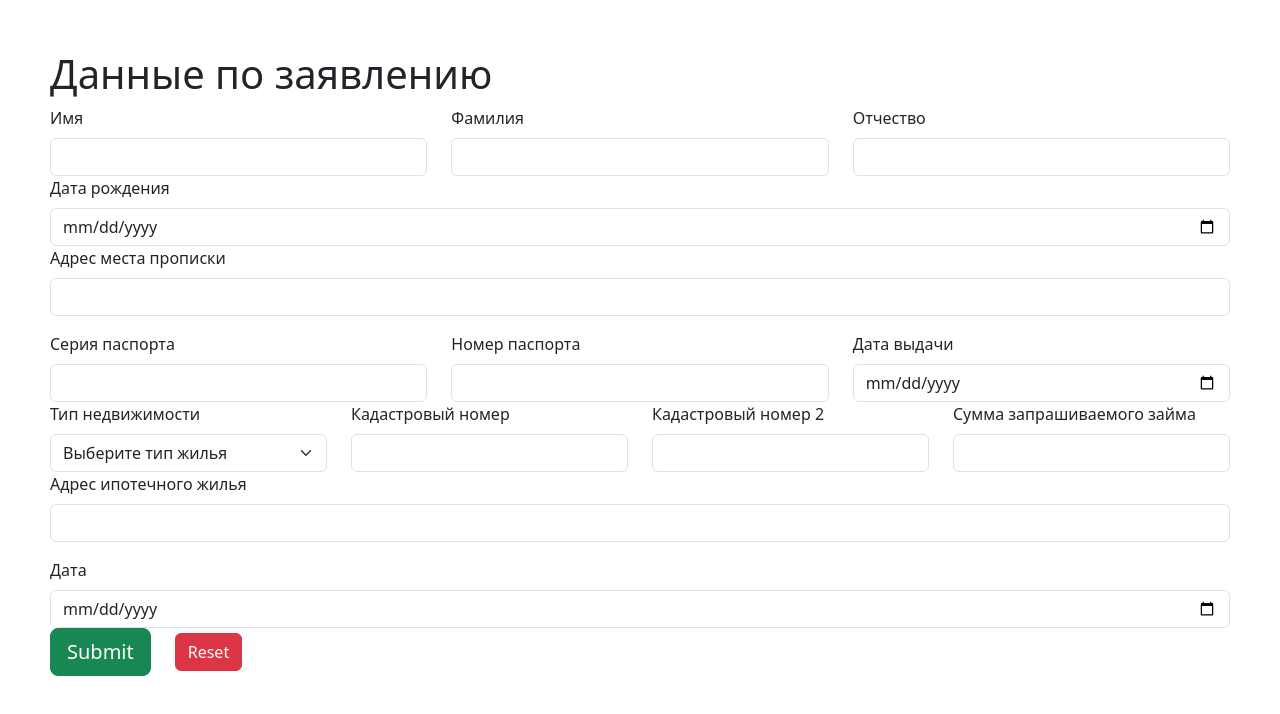
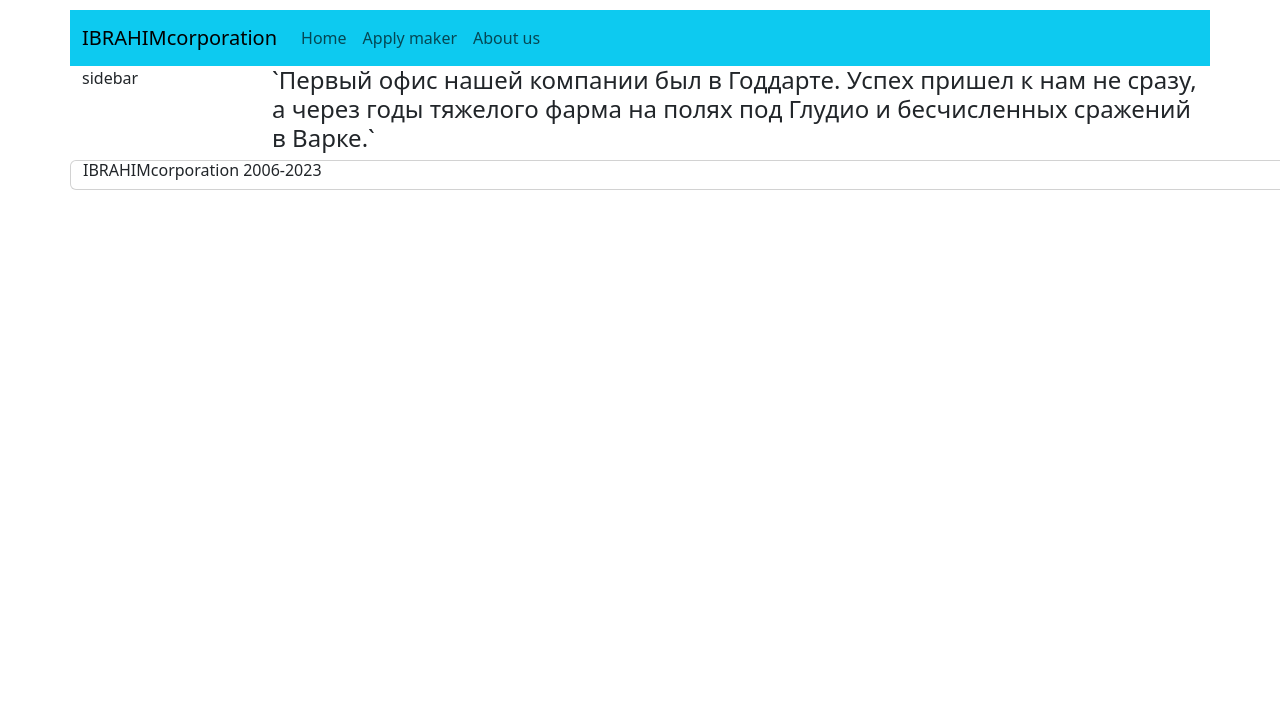
Before and after one commit to DEHbNO4b/applyForm-frontend, a React (Create React App) app: page /about_us in a window 1280 px wide. Shown: the top 714 px of the page. Built offline with nearby package versions, Linux system fonts and the light colour scheme.

Commit message:
made header,footer,sidebar,navlinks etc

```diff
--- a/package.json
+++ b/package.json
@@ -10,6 +10,7 @@
     "react": "^18.2.0",
     "react-bootstrap": "^2.7.2",
     "react-dom": "^18.2.0",
+    "react-router-dom": "^6.9.0",
     "react-scripts": "5.0.1",
     "react-to-print": "^2.14.12",
     "web-vitals": "^2.1.4"
--- a/src/App.css
+++ b/src/App.css
@@ -1,5 +1,5 @@
 
 .App {
-  margin: 50px 50px 50px 50px;
+  margin: 10px 10px 10px 10px;
   padding: 20 20 20 20;
 }
--- a/src/App.js
+++ b/src/App.js
@@ -1,20 +1,39 @@
 import './App.css';
 
 import '../node_modules/bootstrap/dist/css/bootstrap.min.css';
-import PdfComponent from './PdfComponent';
-import ApplyForm from './ApplyForm'
+import PdfComponent from './components/PdfComponent';
+import AboutUs from './components/AboutUs';
+import ApplyForm from './components/ApplyForm'
+import Sidebar from './components/Sidebar';
+import Footer from './components/Footer';
+import Header from './components/Header';
+import Home from './components/Home';
+import { Routes, Route } from 'react-router-dom'
+import { Col, Container, Row } from 'react-bootstrap';
 
 
 function App() {
-  // handleSubmit(event) {
-  //   alert('Отправленное имя: ' + this.state.value);
-  //   event.preventDefault();
-  // }
   return (
     <div className="App">
-      <ApplyForm />
-      {/* <PdfComponent  /> */}
-
+      <Container>
+        <Row>
+          <Header />
+        </Row>
+        <Row >
+          <Col xs={2}>  <Sidebar />  </Col>
+          {/* <PdfComponent  /> */}
+          <Col >
+            <Routes>
+              <Route path='/apply_maker' element={<ApplyForm />} />
+              <Route path="/" element={<Home />} />
+              <Route path="/about_us" element={<AboutUs />} />
+            </Routes>
+          </Col>
+        </Row>
+        <Row>
+          <Footer />
+        </Row>
+      </Container>
     </div>
   );
 }
--- /dev/null
+++ b/src/components/AboutUs.js
@@ -0,0 +1,8 @@
+function AboutUs(){
+    return(
+        <div>
+            <h4>`Первый офис нашей компании был в Годдарте.
+            Успех пришел к нам не сразу, а через годы тяжелого фарма на полях под Глудио и бесчисленных сражений в Варке.`</h4>
+        </div>
+    )
+}export default AboutUs
--- a/src/ApplyForm.js
+++ b/src/components/ApplyForm.js
@@ -10,17 +10,17 @@ import { useState } from 'react';
 function ApplyForm() {
     const url = "http://localhost:9090"
     const [form, setForm] = useState({
-        firstName: '',
-        lastName: '',
-        fathersName: '',
-        borneDate: '',
+        first_name: '',
+        last_name: '',
+        fathers_name: '',
+        borne_date: '',
         adress1: '',
         adress2: '',
-        passportSeries: '',
-        passportNumber: '',
-        dateIssue: '',
-        propertyType: '',
-        propertyNumber: '',
+        passport_series: 0,
+        passport_number: '',
+        date_issue: '',
+        property_type: '',
+        property_number: '',
         amount: '',
         date: '',
     })
@@ -28,34 +28,45 @@ function ApplyForm() {
     const handleChange = (e) => {
         setForm({ ...form, [e.target.name]: e.target.value });
     }
-
+    const checkForm = function (f) {
+        for (var key in f) {
+            if (f[key] === "") {
+                alert("заполните поле " + key)
+                return false
+            }
+        }
+        return true
+    }
     const submitButton = (e) => {
         e.preventDefault();
-        console.log(form);
-
+        let checking = checkForm(form)
+        if (checking === false) {
+            return
+        }
         fetch(url + `/applyes`, {
             method: 'POST',
-            headers: {
-                'Content-Type': 'application/x-www-form-urlencoded',
-            },
             body: JSON.stringify(form)
+        }).then(response => {
+            if (response.status !== 200) { alert("что то не так: " + response.status + response.statusText) }
+            else { alert("Данные заявления добавлены на сервер")}
         })
-        // resetButton()
+        resetButton()
     }
+
     const resetButton = () => {
         setForm({
-            firstName: '',
-            lastName: '',
-            fathersName: '',
-            borneDate: '',
+            first_name: '',
+            last_name: '',
+            fathers_name: '',
+            borne_date: '',
             adress1: '',
             adress2: '',
-            passportSeries: '',
-            passportNumber: '',
-            dateIssue: '',
-            propertyType: '',
-            propertyNumber: '',
-            propertyNumber2: '',
+            passport_series: '',
+            passport_number: '',
+            date_issue: '',
+            property_type: '',
+            property_number: '',
+            property_number2: '',
             amount: '',
             date: '',
         })
@@ -67,22 +78,23 @@ function ApplyForm() {
             <Form >
                 <Row>
                     <Col>
-                        <Form.Label>Имя</Form.Label>
-                        <FormControl type='text' name='firstName' className='form-control' onChange={handleChange} />
+                        <Form.Label>Фамилия</Form.Label>
+                        <FormControl type='text' name='last_name' className='form-control' onChange={handleChange} />
                     </Col>
                     <Col>
-                        <Form.Label>Фамилия</Form.Label>
-                        <FormControl type='text' name='lastName' className='form-control' onChange={handleChange} />
+                        <Form.Label>Имя</Form.Label>
+                        <FormControl type='text' name='first_name' className='form-control' onChange={handleChange} />
                     </Col>
+
                     <Col>
                         <Form.Label>Отчество</Form.Label>
-                        <FormControl type='text' name='fathersName' onChange={handleChange} />
+                        <FormControl type='text' name='fathers_name' onChange={handleChange} />
                     </Col>
                 </Row>
                 <Row>
                     <Col>
                         <Form.Label>Дата рождения</Form.Label>
-                        <FormControl type='date' name='borneDate' onChange={handleChange} />
+                        <FormControl type='date' name='borne_date' onChange={handleChange} />
                     </Col>
                 </Row>
                 <Form.Group className="mb-3" controlId=''>
@@ -92,21 +104,21 @@ function ApplyForm() {
                 <Row>
                     <Col>
                         <Form.Label>Серия паспорта</Form.Label>
-                        <FormControl type='number' name='passportSeries' onChange={handleChange} />
+                        <FormControl type='number' name='passport_series' onChange={handleChange} />
                     </Col>
                     <Col>
                         <Form.Label>Номер паспорта</Form.Label>
-                        <FormControl type='number' name='passportNumber' onChange={handleChange} />
+                        <FormControl type='number' name='passport_number' onChange={handleChange} />
                     </Col>
                     <Col>
                         <Form.Label>Дата выдачи</Form.Label>
-                        <FormControl type='date' name='dateIssue' onChange={handleChange} />
+                        <FormControl type='date' name='date_issue' onChange={handleChange} />
                     </Col>
                 </Row>
                 <Row>
                     <Col>
                         <Form.Label >Тип недвижимости</Form.Label>
-                        <Form.Select onChange={handleChange} name='propertyType' type='text'>
+                        <Form.Select onChange={handleChange} name='property_type' type='text'>
                             <option  >Выберите тип жилья</option>
                             <option value="Квартира" >Квартира</option>
                             <option value="Земельный участок" >Земельный участок</option>
@@ -115,11 +127,11 @@ function ApplyForm() {
                     </Col>
                     <Col>
                         <Form.Label>Кадастровый номер</Form.Label>
-                        <FormControl type='text' name='propertyNumber' onChange={handleChange} />
+                        <FormControl type='text' name='property_number' onChange={handleChange} />
                     </Col>
                     <Col>
                         <Form.Label>Кадастровый номер 2</Form.Label>
-                        <FormControl type='text' name='propertyNumber2' onChange={handleChange} />
+                        <FormControl type='text' name='property_number2' onChange={handleChange} />
                     </Col>
                     <Col>
                         <Form.Label>Сумма запрашиваемого займа</Form.Label>
@@ -131,12 +143,12 @@ function ApplyForm() {
                     <Form.Control type='text' name='adress2' onChange={handleChange} />
                 </Form.Group>
                 <Form.Label>Дата</Form.Label>
-                <FormControl type='date' name='date' />
+                <FormControl type='date' name='date' onChange={handleChange} />
                 <Col>
                     <Button variant="primary" type="submit" onClick={submitButton} className="me-4 btn btn-success btn-lg btn-block">
                         Submit
                     </Button>
-                    <Button variant='danger' type='submit' onClick={resetButton}>Reset</Button>
+                    <Button variant='danger' type='reset' onClick={resetButton}>Reset</Button>
                 </Col>
             </Form>
         </div>
--- /dev/null
+++ b/src/components/Footer.js
@@ -0,0 +1,10 @@
+import { Card } from "react-bootstrap"
+
+function Footer() {
+    return (
+        <Card style={{ position:"fixed" }}>
+            <h6>IBRAHIMcorporation 2006-2023</h6>
+        </Card>
+    )
+}
+export default Footer
--- /dev/null
+++ b/src/components/Header.js
@@ -0,0 +1,20 @@
+import { Navbar,Nav,Container } from "react-bootstrap"
+function Header() {
+    return (
+
+        <Navbar variant="light" bg="info" expand="lg">
+            <Container>
+                <Navbar.Brand href="/about_us">IBRAHIMcorporation</Navbar.Brand>
+                <Navbar.Toggle aria-controls="basic-navbar-nav" />
+                <Navbar.Collapse id="basic-navbar-nav">
+                    <Nav className="me-auto">
+                        <Nav.Link href="/">Home</Nav.Link>
+                        <Nav.Link href="/apply_maker">Apply maker</Nav.Link>
+                        <Nav.Link href="/about_us">About us</Nav.Link>
+                    </Nav>
+                </Navbar.Collapse>
+            </Container>
+        </Navbar>
+    )
+}
+export default Header
--- /dev/null
+++ b/src/components/Home.js
@@ -0,0 +1,8 @@
+function Home(){
+    return (
+        <div>
+HOME
+        </div>
+    )
+}
+export default Home
--- /dev/null
+++ b/src/components/Sidebar.js
@@ -0,0 +1,10 @@
+import React from "react";
+
+function Sidebar() {
+    return (
+        <div className="sideBar">
+sidebar
+        </div>
+    );
+}
+export default Sidebar;
--- a/src/index.js
+++ b/src/index.js
@@ -2,11 +2,14 @@ import React from 'react';
 import ReactDOM from 'react-dom/client';
 import App from './App';
 //import reportWebVitals from './reportWebVitals';
+import { BrowserRouter } from 'react-router-dom';
 
 const root = ReactDOM.createRoot(document.getElementById('root'));
 root.render(
   <React.StrictMode>
-    <App />
+    <BrowserRouter>
+      <App />
+    </BrowserRouter>
   </React.StrictMode>
 );
 
```
Also changed, not shown: src/components/DataComponent.js (renamed from src/DataComponent.js), src/components/PdfComponent.js (renamed from src/PdfComponent.js), 1 other file (tests, documents, lock files or other folders).
